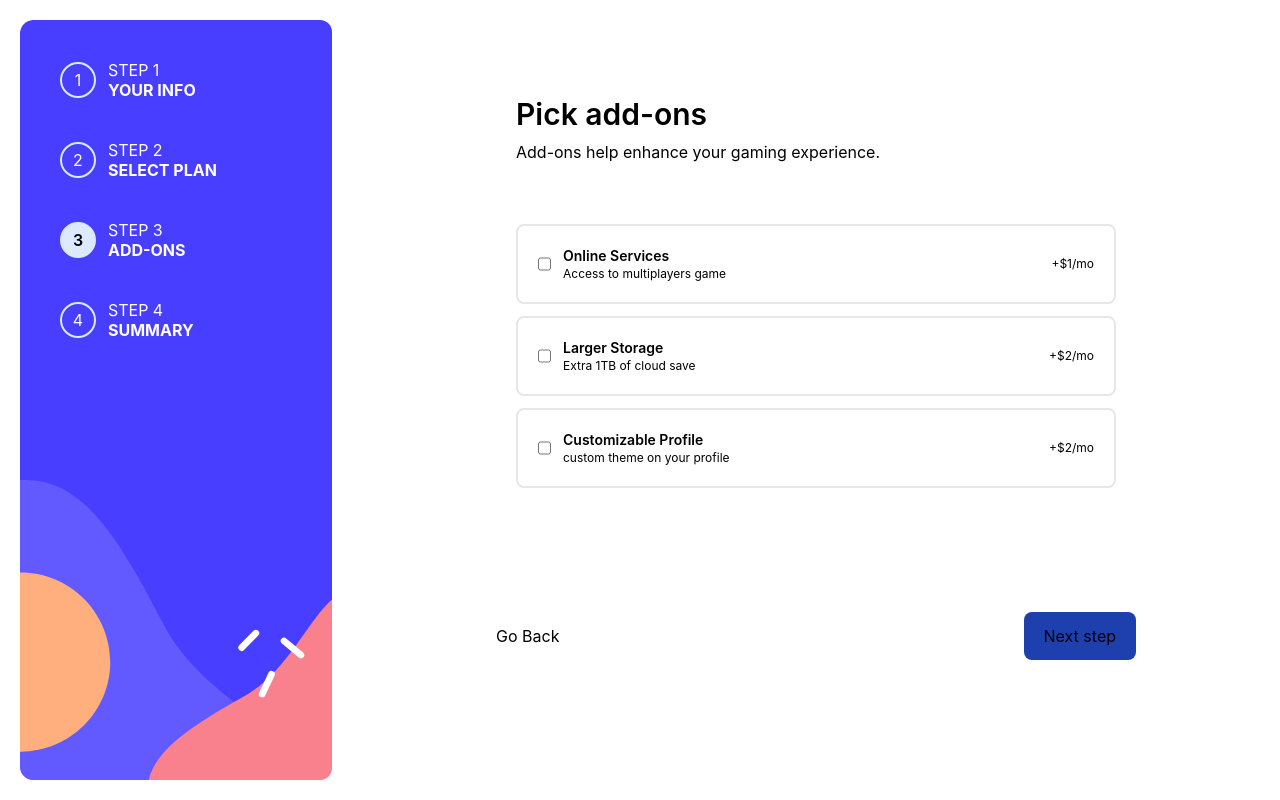
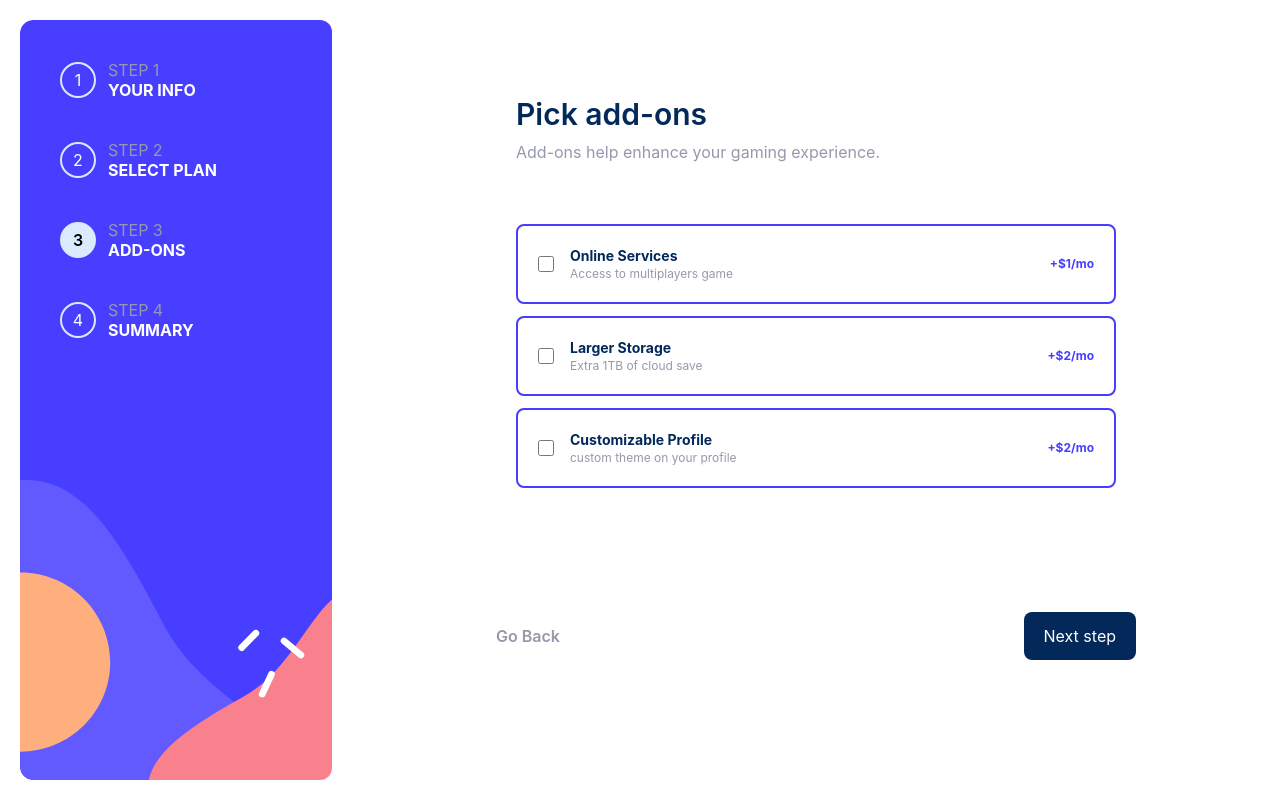
Before and after one commit to blacdav/multi-step-form, a React (Create React App) app: page /add-ons in a window 1280 px wide. Built offline with nearby package versions, Linux system fonts and the light colour scheme; the HTML template or start-up script is replaced by a standard one.

Commit message:
updated the design for desktop

```diff
--- a/src/App.css
+++ /dev/null
@@ -1,38 +0,0 @@
-.App {
-  text-align: center;
-}
-
-.App-logo {
-  height: 40vmin;
-  pointer-events: none;
-}
-
-@media (prefers-reduced-motion: no-preference) {
-  .App-logo {
-    animation: App-logo-spin infinite 20s linear;
-  }
-}
-
-.App-header {
-  background-color: #282c34;
-  min-height: 100vh;
-  display: flex;
-  flex-direction: column;
-  align-items: center;
-  justify-content: center;
-  font-size: calc(10px + 2vmin);
-  color: white;
-}
-
-.App-link {
-  color: #61dafb;
-}
-
-@keyframes App-logo-spin {
-  from {
-    transform: rotate(0deg);
-  }
-  to {
-    transform: rotate(360deg);
-  }
-}
--- a/src/App.js
+++ b/src/App.js
@@ -1,5 +1,3 @@
-// import logo from './logo.svg';
-import './App.css';
 import { Routes, Route } from 'react-router-dom';
 import YourInfo from './pages/YourInfo';
 import Selectplan from './pages/Selectplan';
--- a/src/components/Sidebar.jsx
+++ b/src/components/Sidebar.jsx
@@ -15,28 +15,28 @@ const Sidebar = () => {
       <div className='flex items-center gap-3'>
         <div className={`${yourinfo ? 'bg-blue-100 text-black font-semibold' : ''} w-9 h-9 rounded-full border-2 border-blue-100 flex items-center justify-center`}>1</div>
         <div className='text-justify leading-5'>
-            <p>STEP 1</p>
+            <p className='text-gray'>STEP 1</p>
             <p className='font-bold'>YOUR INFO</p>
         </div>
       </div>
       <div className='flex items-center gap-3'>
         <div className={`${selectplan ? 'bg-blue-100 text-black font-semibold' : ''} w-9 h-9 rounded-full border-2 border-blue-100 flex items-center justify-center`}>2</div>
         <div className='text-justify leading-5'>
-            <p>STEP 2</p>
+            <p className='text-gray'>STEP 2</p>
             <p className='font-bold'>SELECT PLAN</p>
         </div>
       </div>
       <div className='flex items-center gap-3'>
         <div className={`${addons ? 'bg-blue-100 text-black font-semibold' : ''} w-9 h-9 rounded-full border-2 border-blue-100 flex items-center justify-center`}>3</div>
         <div className='text-justify leading-5'>
-            <p>STEP 3</p>
+            <p className='text-gray'>STEP 3</p>
             <p className='font-bold'>ADD-ONS</p>
         </div>
       </div>
       <div className='flex items-center gap-3'>
         <div className={`${summary ? 'bg-blue-100 text-black font-semibold' : ''} w-9 h-9 rounded-full border-2 border-blue-100 flex items-center justify-center`}>4</div>
         <div className='text-justify leading-5'>
-            <p>STEP 4</p>
+            <p className='text-gray'>STEP 4</p>
             <p className='font-bold'>SUMMARY</p>
         </div>
       </div>
--- a/src/pages/Addons.jsx
+++ b/src/pages/Addons.jsx
@@ -10,47 +10,47 @@ const Addons = () => {
           <form action="/" className='grid gap-3'>
             <div className='bg-slate-500 md:bg-transparent rounded-xl px-5 py-8 grid gap-3'>
               <div className='w-full grid justify-start md:mb-10 md:leading-10 text-left'>
-                <h1 className='flex justify-start text-3xl font-semibold'>Pick add-ons</h1>
-                <p>Add-ons help enhance your gaming experience.</p>
+                <h1 className='flex justify-start text-3xl text-primary font-semibold'>Pick add-ons</h1>
+                <p className='text-gray'>Add-ons help enhance your gaming experience.</p>
               </div>
 
-              <div className='flex h-20 justify-between items-center px-5 gap-1 border-2 rounded-lg'>
-                <div className='flex gap-3 leading-5'>
-                  <input type="checkbox" placeholder='e.g David, David' className='' />
+              <div className='flex h-20 justify-between items-center px-5 gap-1 border-2 border-secondary hover:cursor-pointer rounded-lg'>
+                <div className='flex gap-4 leading-5'>
+                  <input type="checkbox" className={`accent-secondary w-4`} />
                   <div className='text-justify'>
-                      <p className='text-sm font-semibold'>Online Services</p>
-                      <p className='text-xs'>Access to multiplayers game</p>
+                      <p className='text-sm font-bold text-primary'>Online Services</p>
+                      <p className='text-xs text-gray'>Access to multiplayers game</p>
                   </div>
                 </div>
-                <p className='text-xs'>+$1/mo</p>
+                <p className='text-xs text-secondary font-bold'>+$1/mo</p>
               </div>
 
-              <div className='flex h-20 justify-between items-center px-5 gap-1 border-2 rounded-lg'>
-                <div className='flex gap-3 leading-5'>
-                  <input type="checkbox" placeholder='e.g David, David' className='' />
+              <div className='flex h-20 justify-between items-center px-5 gap-1 border-2 border-secondary hover:cursor-pointer rounded-lg'>
+                <div className='flex gap-4 leading-5'>
+                  <input type="checkbox" className={`accent-secondary w-4`} />
                   <div className='text-justify'>
-                      <p className='text-sm font-semibold'>Larger Storage</p>
-                      <p className='text-xs'>Extra 1TB of cloud save</p>
+                      <p className='text-sm font-bold text-primary'>Larger Storage</p>
+                      <p className='text-xs text-gray'>Extra 1TB of cloud save</p>
                   </div>
                 </div>
-                <p className='text-xs'>+$2/mo</p>
+                <p className='text-xs text-secondary font-bold'>+$2/mo</p>
               </div>
 
-              <div className='flex h-20 justify-between items-center px-5 gap-1 border-2 rounded-lg'>
-                <div className='flex gap-3 leading-5'>
-                  <input type="checkbox" placeholder='e.g David, David' className='' />
+              <div className='flex h-20 justify-between items-center px-5 gap-1 border-2 border-secondary hover:cursor-pointer rounded-lg'>
+                <div className='flex gap-4 leading-5'>
+                  <input type="checkbox" className={`accent-secondary w-4`} />
                   <div className='text-justify'>
-                      <p className='text-sm font-semibold'>Customizable Profile</p>
-                      <p className='text-xs'>custom theme on your profile</p>
+                      <p className='text-sm font-bold text-primary'>Customizable Profile</p>
+                      <p className='text-xs text-gray'>custom theme on your profile</p>
                   </div>
                 </div>
-                <p className='text-xs'>+$2/mo</p>
+                <p className='text-xs text-secondary font-bold'>+$2/mo</p>
               </div>
             </div>
 
             <div className='w-full flex justify-between items-baseline'>
-              <p>Go Back</p>
-              <button className='rounded-lg bg-blue-800 w-fit h-12 px-5 mt-20'>Next step</button>
+              <p className='font-semibold text-gray hover:text-primary hover:cursor-pointer'>Go Back</p>
+              <button className='rounded-lg bg-primary text-white w-fit h-12 px-5 mt-20'>Next step</button>
             </div>
           </form>
         </div>
--- a/src/pages/YourInfo.jsx
+++ b/src/pages/YourInfo.jsx
@@ -8,39 +8,39 @@ const YourInfo = () => {
         <div className='w-full md:w-3/4 pt-16'>
             <div className='px-5 md:px-36'>
                 <form action="/" className=''>
-                    <div className='bg-slate-500 md:bg-transparent rounded-xl px-5 py-8 grid gap-5'>
+                    <div className='bg-primary md:bg-transparent rounded-xl px-5 py-8 grid gap-5'>
                         <div className='w-full grid justify-start md:mb-10 md:leading-10 text-left'>
-                            <h1 className='flex justify-start text-3xl font-semibold'>Personal Info</h1>
-                            <p>Please provide your name, email, and phone number.</p>
+                            <h1 className='flex justify-start text-3xl text-primary font-semibold'>Personal Info</h1>
+                            <p className='text-gray'>Please provide your name, email, and phone number.</p>
                         </div>
 
                         <div className='grid gap-1'>
                             <div className='flex justify-between'>
-                                <p>Name</p>
-                                <small>error</small>
+                                <p className='text-primary font-semibold'>Name</p>
+                                <small className={`hidden text-red-600`}>this field is required</small>
                             </div>
-                            <input type="text" placeholder='e.g David, David' className='rounded-lg h-12 px-3 w-full border-2' />
+                            <input type="text" placeholder='e.g David, David' className={`rounded-lg h-12 px-3 w-full border-2 border-gray outline-none`} />
                         </div>
 
                         <div className='grid gap-1'>
                             <div className='flex justify-between'>
-                                <p>Email Address</p>
-                                <small>error</small>
+                                <p className='text-primary font-semibold'>Email Address</p>
+                                <small className={`hidden text-red-600`}>this field is required</small>
                             </div>
-                            <input type="email" placeholder='e.g daviddavid@lorem.com' className='rounded-lg h-12 px-3 w-full border-2' />
+                            <input type="email" placeholder='e.g daviddavid@lorem.com' className={`rounded-lg h-12 px-3 w-full border-2 border-gray outline-none`} />
                         </div>
 
                         <div className='grid gap-1'>
                             <div className='flex justify-between'>
-                                <p>Phone Number</p>
-                                <small>error</small>
+                                <p className='text-primary font-semibold'>Phone Number</p>
+                                <small className={`hidden text-red-600`}>this field is required</small>
                             </div>
-                            <input type="tel" placeholder='e.g +2348888889980' className='rounded-lg h-12 px-3 w-full border-2' />
+                            <input type="tel" placeholder='e.g +2348888889980' className={`rounded-lg h-12 px-3 w-full border-2 border-gray outline-none`} />
                         </div>
                     </div>
 
                     <div className='w-full flex justify-end'>
-                        <button className='rounded-lg bg-blue-800 w-fit h-12 px-5 mt-20'>Next step</button>
+                        <button className='rounded-lg bg-primary text-white font-semibold w-fit h-12 px-5 mt-20'>Next step</button>
                     </div>
                 </form>
             </div>
--- a/tailwind.config.js
+++ b/tailwind.config.js
@@ -4,7 +4,14 @@ module.exports = {
     "./src/**/*.{js,jsx,ts,tsx}",
   ],
   theme: {
-    extend: {},
+    extend: {
+      colors: {
+        primary: 'hsl(213, 96%, 18%)',
+        secondary: 'hsl(243, 100%, 62%)',
+        tertiary: 'hsl(228, 100%, 84%)',
+        gray: 'hsl(231, 11%, 63%)'
+      }
+    },
   },
   plugins: [],
 }
```
Also changed, not shown: src/pages/Selectplan.jsx (+15 -18 lines).
